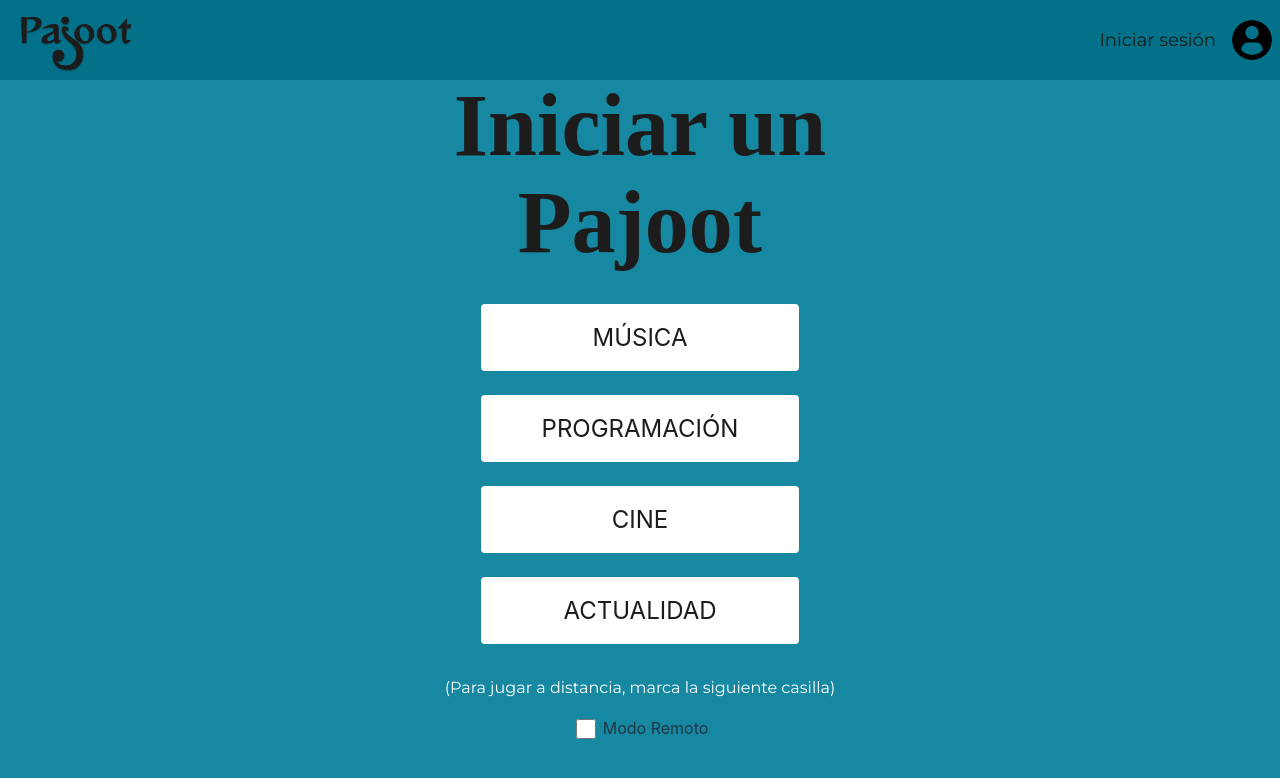
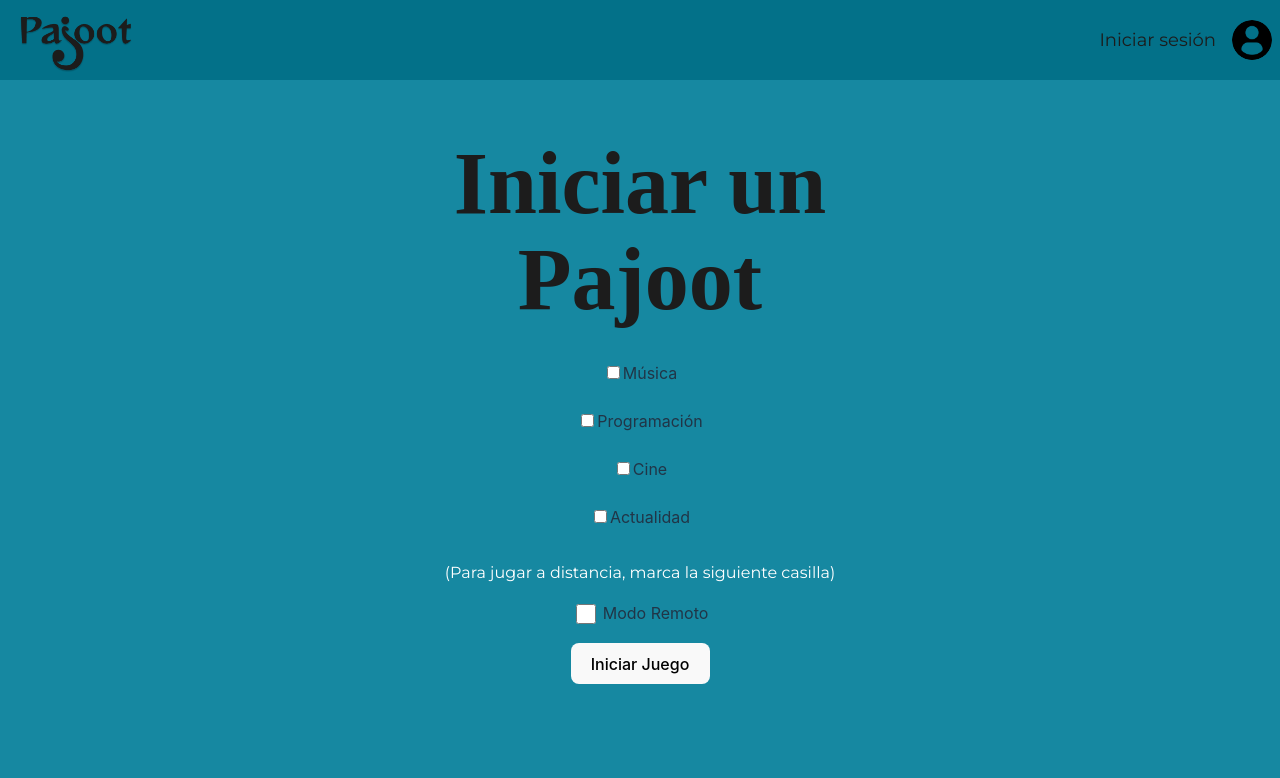
Before and after one commit to vib-daw2/pajoot-team10, a React (Vite) app in the folder FrontEnd/: page /choose in a window 1280 px wide. Shown: the top 778 px of the page. Built offline with nearby package versions, Linux system fonts and the light colour scheme; no server answers; a web font is replaced by a local one.

Commit message:
seleccion multitematica front

```diff
--- a/FrontEnd/src/pages/newQuiz.jsx
+++ b/FrontEnd/src/pages/newQuiz.jsx
@@ -1,4 +1,4 @@
-import React, { useState, useEffect} from 'react';
+import React, { useState, useEffect } from 'react';
 import { socket } from '../socket';
 import useStore from '../store';
 import app from '../../firebaseConfig';
@@ -6,11 +6,12 @@
 import { useNavigate } from 'react-router-dom';
 
 const NewQuiz = () => {
-  const {userLogged, setUserLogged, game, setGame} = useStore();
+  const { userLogged, setUserLogged, game, setGame } = useStore();
   const [error, setError] = useState(null);
   const navigate = useNavigate();
   const [dropdownOpen, setDropdownOpen] = useState(false);
   const [remoteMode, setRemoteMode] = useState(false);
+  const [selectedThemes, setSelectedThemes] = useState([]); // Estado para almacenar las temáticas seleccionadas
   const auth = getAuth(app);
 
   useEffect(() => {
@@ -31,8 +32,7 @@
     return () => {
       document.removeEventListener('click', handleClickOutside);
     };
-  }
-  , []);
+  }, []);
 
   const toggleDropdown = () => {
     setDropdownOpen(!dropdownOpen);
@@ -48,16 +48,31 @@
     navigate('/');
   };
 
+  const handleThemeChange = (e) => {
+    const theme = e.target.value;
+    if (e.target.checked) {
+      setSelectedThemes([...selectedThemes, theme]);
+    } else {
+      setSelectedThemes(selectedThemes.filter((t) => t !== theme));
+    }
+  };
+
+  const handleCreateGame = () => {
+    // Enviar temáticas seleccionadas al backend
+    socket.emit('createGame', JSON.stringify({ tematicas: selectedThemes, modoRemoto: remoteMode }));
+  };
 
   return (
     <>
       <div className='menu-top'>
         <a href='/'>
-          <img src='./assets/img/logo-pajoot.png' className="logo-pajoot" alt="Logo-Pajoot" />
+          <img src='./assets/img/logo-pajoot.png' className='logo-pajoot' alt='Logo-Pajoot' />
         </a>
         {!userLogged && (
           <div className='user-info'>
-          <a href='/login' className='login-link'>Iniciar sesión</a>
+            <a href='/login' className='login-link'>
+              Iniciar sesión
+            </a>
             <img src='./assets/img/usuario-de-perfil.png' className='user-avatar' alt='Avatar-Usuario' />
           </div>
         )}
@@ -65,13 +80,21 @@
           <div className='user-info'>
             <div className={`dropdown ${dropdownOpen ? 'active' : ''}`} onClick={toggleDropdown}>
               <button className='dropbtn'>
-                  <p id='user-display-name' className='login-link'>{userLogged.displayName}</p>
-                  <img src={userLogged.photoURL === null ? './assets/img/usuario-de-perfil.png' : userLogged.photoURL} className='user-avatar' alt='Avatar-Usuario' />
+                <p id='user-display-name' className='login-link'>
+                  {userLogged.displayName}
+                </p>
+                <img
+                  src={userLogged.photoURL === null ? './assets/img/usuario-de-perfil.png' : userLogged.photoURL}
+                  className='user-avatar'
+                  alt='Avatar-Usuario'
+                />
               </button>
               <div className='dropdown-content'>
                 <div className='triangle'></div>
                 <a href='/profile'>Editar Perfil</a>
-                  <a href='' onClick={handleLogout}>Cerrar Sesión</a>
+                <a href='' onClick={handleLogout}>
+                  Cerrar Sesión
+                </a>
               </div>
             </div>
           </div>
@@ -81,19 +104,40 @@
         <h1>Iniciar un Pajoot</h1>
         <div className='choose-content'>
           <div className='choose-container_buttons'>
-              <button className='choose-button' onClick={() => socket.emit('createGame',JSON.stringify({tematica:'musica',modoRemoto:remoteMode}))}>Música</button>
-              <button className='choose-button' onClick={() => socket.emit('createGame',JSON.stringify({tematica:'programacion',modoRemoto:remoteMode}))}>Programación</button>
-              <button className='choose-button' onClick={() => socket.emit('createGame',JSON.stringify({tematica:'cine',modoRemoto:remoteMode}))}>Cine</button>
-              <button className='choose-button' onClick={() => socket.emit('createGame',JSON.stringify({tematica:'actualidad',modoRemoto:remoteMode}))}>Actualidad</button>
+            <label>
+              <input type='checkbox' value='musica' onChange={handleThemeChange} />
+              Música
+            </label>
+            <label>
+              <input type='checkbox' value='programacion' onChange={handleThemeChange} />
+              Programación
+            </label>
+            <label>
+              <input type='checkbox' value='cine' onChange={handleThemeChange} />
+              Cine
+            </label>
+            <label>
+              <input type='checkbox' value='actualidad' onChange={handleThemeChange} />
+              Actualidad
+            </label>
           </div>
         </div>
         <div className='choose-mode'>
           <p>(Para jugar a distancia, marca la siguiente casilla)</p>
           <div className='choose-mode_check'>
-              <input type='checkbox' id='remote-mode' name='remote-mode' value='remote-mode' checked={remoteMode} onChange={() => setRemoteMode(!remoteMode)}/>
-              <label for='remote-mode'>Modo Remoto</label>
+            <input
+              type='checkbox'
+              id='remote-mode'
+              name='remote-mode'
+              checked={remoteMode}
+              onChange={() => setRemoteMode(!remoteMode)}
+            />
+            <label htmlFor='remote-mode'>Modo Remoto</label>
           </div>
         </div>
+        <button className='start-button' onClick={handleCreateGame}>
+          Iniciar Juego
+        </button>
       </div>
     </>
   );
```
Lines whose indentation alone changed are shown as unchanged.
